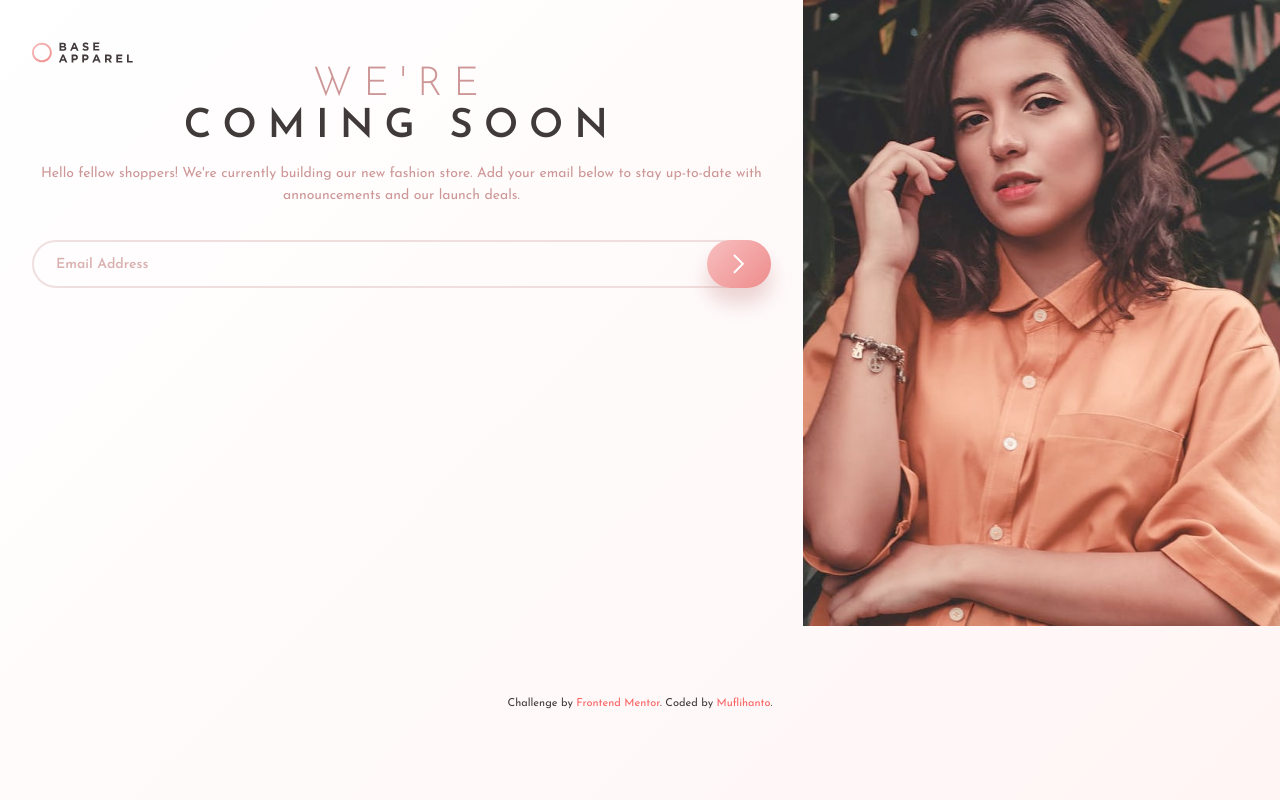
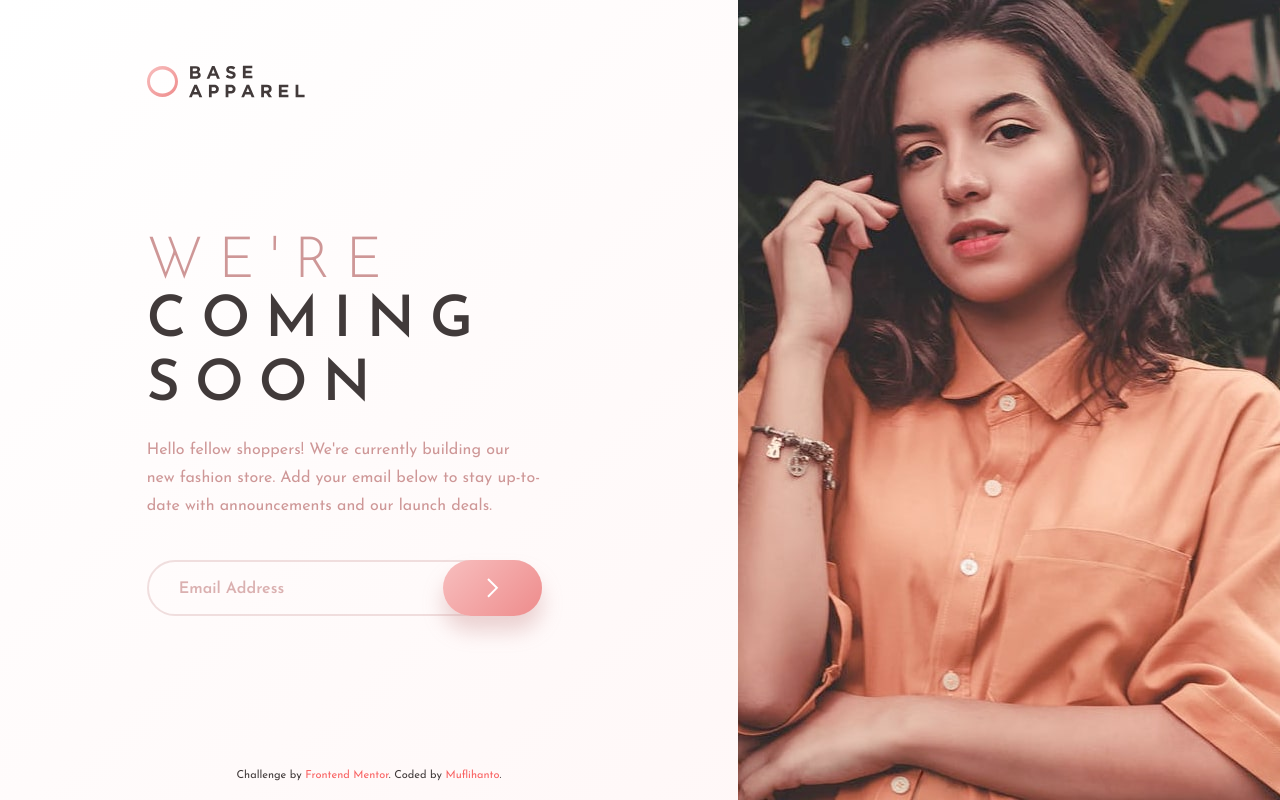
Before and after one commit to muflihanto/frontendmentor-base-apparel-coming-soon, a plain HTML site: page index.html in a window 1280 px wide. Drawn offline with Linux system fonts and the light colour scheme.

Commit message:
add desktop styling

```diff
--- a/index.html
+++ b/index.html
@@ -57,7 +57,7 @@
       <picture>
         <source
           srcset="./images/hero-desktop.jpg"
-          media="(min-width: 1280px)"
+          media="(min-width: 1024px)"
         />
         <img
           src="./images/hero-mobile.jpg"
--- a/styles.css
+++ b/styles.css
@@ -63,6 +63,10 @@ h6 {
   --neutral: hsl(0, 6%, 24%);
   --gradient-100: hsl(0, 0%, 100%), hsl(0, 100%, 98%);
   --gradient-200: hsl(0, 80%, 86%), hsl(0, 74%, 74%);
+  --desktop-padding-top: calc(235 / 800 * 100vh);
+  --desktop-padding-left: calc(165 / 1440 * 100vw);
+  --desktop-padding-right: calc(220 / 1440 * 100vw);
+  --image-width: calc(610 / 1440 * 100vw);
 }
 
 body {
@@ -92,9 +96,14 @@ header > img {
   height: 21px;
 }
 
+.content > picture img {
+  min-width: 100vw;
+}
+
 main {
   margin-top: 64px;
   text-align: center;
+  padding-inline: 32px;
 }
 
 main > h1 {
@@ -115,14 +124,14 @@ main p {
   color: var(--primary-red-100);
   margin-top: 15px;
   font-size: 14px;
-  padding-inline: 32px;
+  /* padding-inline: 32px; */
   line-height: 22px;
 }
 
 form {
   margin-top: 33px;
   position: relative;
-  padding-inline: 32px;
+  /* padding-inline: 32px; */
 }
 
 form #email {
@@ -151,7 +160,8 @@ form > button {
   top: 0;
   height: 100%;
   width: 64px;
-  right: 32px;
+  /* right: 32px; */
+  right: 0px;
   border-radius: 30px;
   border: none;
   background: linear-gradient(135deg, var(--gradient-200));
@@ -159,6 +169,10 @@ form > button {
   align-items: center;
   justify-content: center;
   box-shadow: 0px 15px 20px hsla(var(--primary-red), 0.4);
+}
+
+form > button:hover {
+  cursor: pointer;
 }
 
 .attribution {
@@ -180,13 +194,94 @@ form > button {
   text-decoration: underline;
 }
 
-@media screen and (min-width: 1280px) {
+@media screen and (min-width: 1024px) {
   header {
     position: absolute;
-    top: 10px;
+    top: 39px;
+    left: var(--desktop-padding-left);
+    padding: 0;
   }
+
+  header > img {
+    height: 33px;
+  }
+
   .content {
     flex-direction: row-reverse;
+    padding-bottom: unset;
+    width: 100vw;
+    height: 100vh;
+    /* justify-content: stretch; */
+    /* padding-left: var(--desktop-padding-left); */
+  }
+
+  .content > picture {
+    width: calc(610 / 1440 * 100vw);
+    height: 100vh;
+  }
+
+  .content > picture img {
+    min-width: 100%;
+    object-position: top;
+    object-fit: none;
+    height: 100%;
+  }
+
+  main {
+    width: calc((1 - 610 / 1440) * 100vw);
+    padding: var(--desktop-padding-top) var(--desktop-padding-right) 0 var(--desktop-padding-left);
+    text-align: left;
+    margin-top: 0;
+    background-image: url("./images/bg-pattern-desktop.svg") no-repeat;
+    background-position: -5px;
+    min-height: 100vh;
+  }
+
+  main > h1 {
+    font-size: calc(64 / 1440 * 100vw);
+    line-height: 1.11;
+    letter-spacing: 0.267em;
+  }
+
+  main span {
+    line-height: 0.975;
+    letter-spacing: 0.27em;
+  }
+
+  main > p,
+  form {
+    padding: 0;
+  }
+
+  main > p {
+    font-size: 16px;
+    margin-top: 19px;
+    line-height: 28px;
+    letter-spacing: 0.003em;
+  }
+
+  form {
+    margin-top: 40px;
+  }
+
+  form #email {
+    border-radius: 30px;
+    padding-block: 27px 25px;
+    padding-inline: 30px;
+  }
+
+  #email::placeholder {
+    font-size: 16px;
+  }
+
+  form > button {
+    right: 0;
+    width: 99px;
+  }
+
+  .attribution {
+    width: calc((1 - 610 / 1440) * 100vw);
+    bottom: 16px;
   }
 }
 
```
